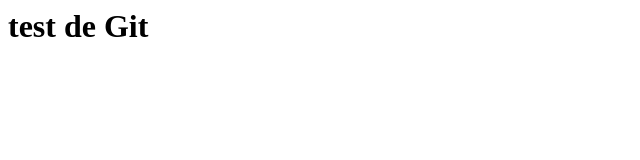
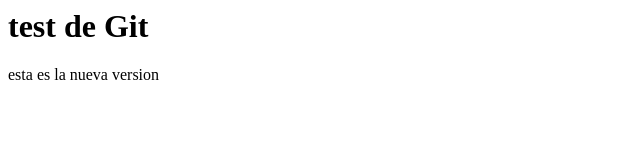
Before and after one commit to fcorrea23/test, a plain HTML site: page index.html in a window 1280 px wide. Shown: the whole page, without its empty margins (0-640 px from the left). Drawn offline with Linux system fonts and the light colour scheme.

Commit message:
esta es la segunda version del codigo, que incluye ....

```diff
--- a/index.html
+++ b/index.html
@@ -3,6 +3,6 @@
 </head>
 <body>
 <h1> test de Git</h1>
-
+<p> esta es la nueva version </p>
 </body>
 </html>
```
